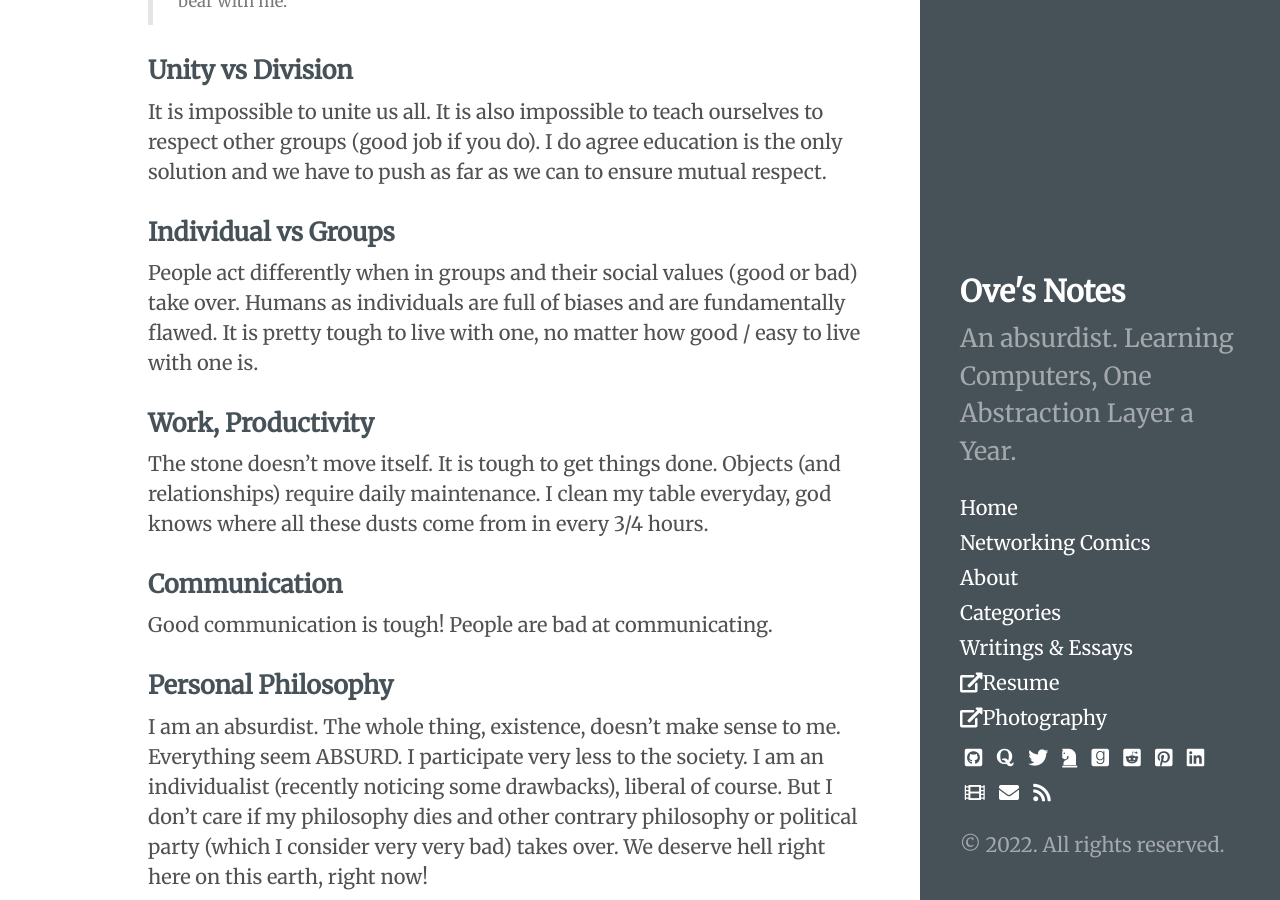
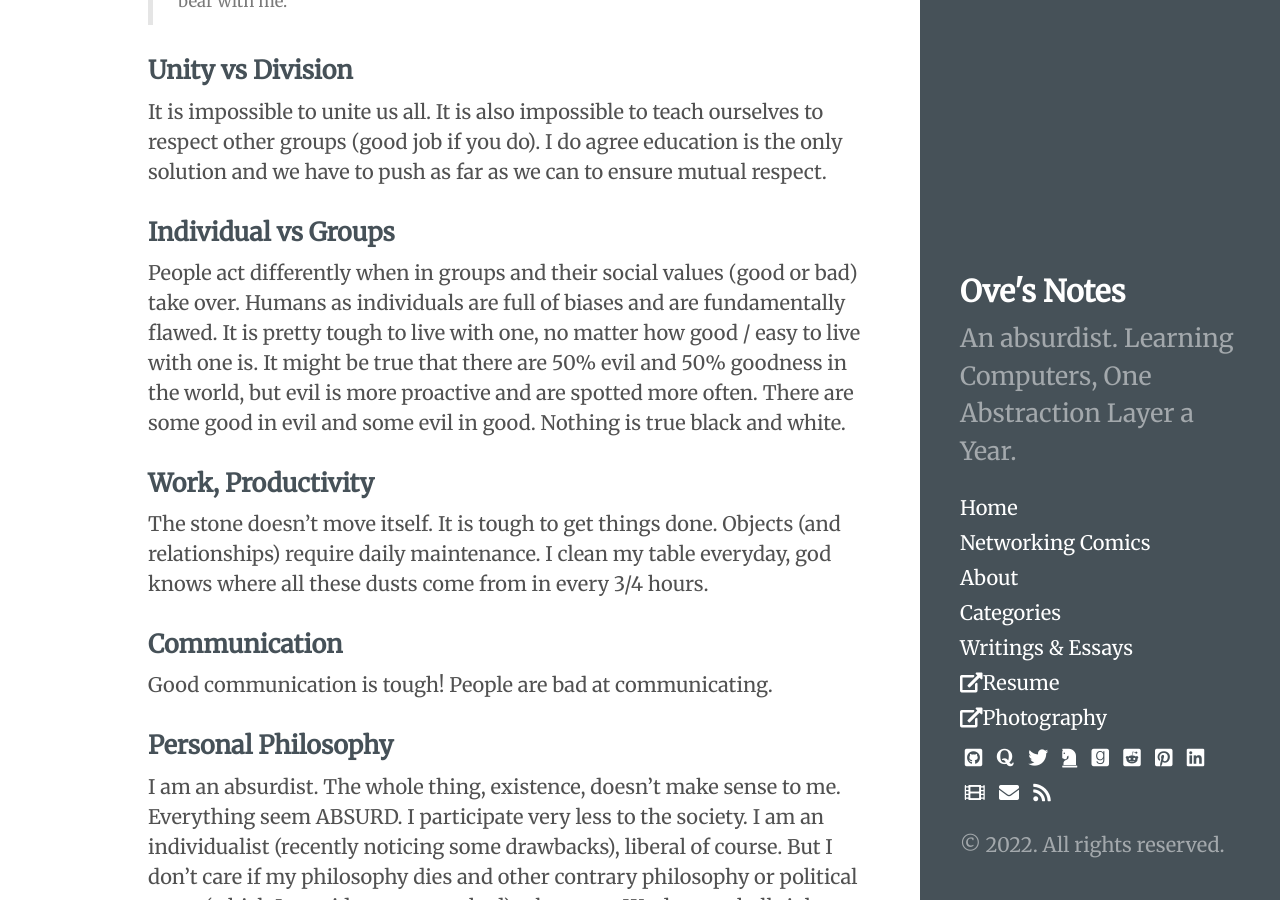
Before and after one commit to ovebepari/ovebepari.github.io, a Jekyll site: the page built from Random_writings/myworldview.md, in a window 1280 px wide and 900 px high, scrolled down 1148 px. Built offline with Jekyll 4.4.1, drawn with Linux system fonts in a browser that asks for light colours.

Commit message:
black and white

```diff
--- a/Random_writings/myworldview.md
+++ b/Random_writings/myworldview.md
@@ -20,7 +20,7 @@ I grew up as a silent, observant kid with mild cold-induced breathing difficulty
 It is impossible to unite us all. It is also impossible to teach ourselves to respect other groups (good job if you do). I do agree education is the only solution and we have to push as far as we can to ensure mutual respect.
 
 ### Individual vs Groups
-People act differently when in groups and their social values (good or bad) take over. Humans as individuals are full of biases and are fundamentally flawed. It is pretty tough to live with one, no matter how good / easy to live with one is.
+People act differently when in groups and their social values (good or bad) take over. Humans as individuals are full of biases and are fundamentally flawed. It is pretty tough to live with one, no matter how good / easy to live with one is. It might be true that there are 50% evil and 50% goodness in the world, but evil is more proactive and are spotted more often. There are some good in evil and some evil in good. Nothing is true black and white.
 
 ### Work, Productivity
 The stone doesn't move itself. It is tough to get things done. Objects (and relationships) require daily maintenance. I clean my table everyday, god knows where all these dusts come from in every 3/4 hours.
```
